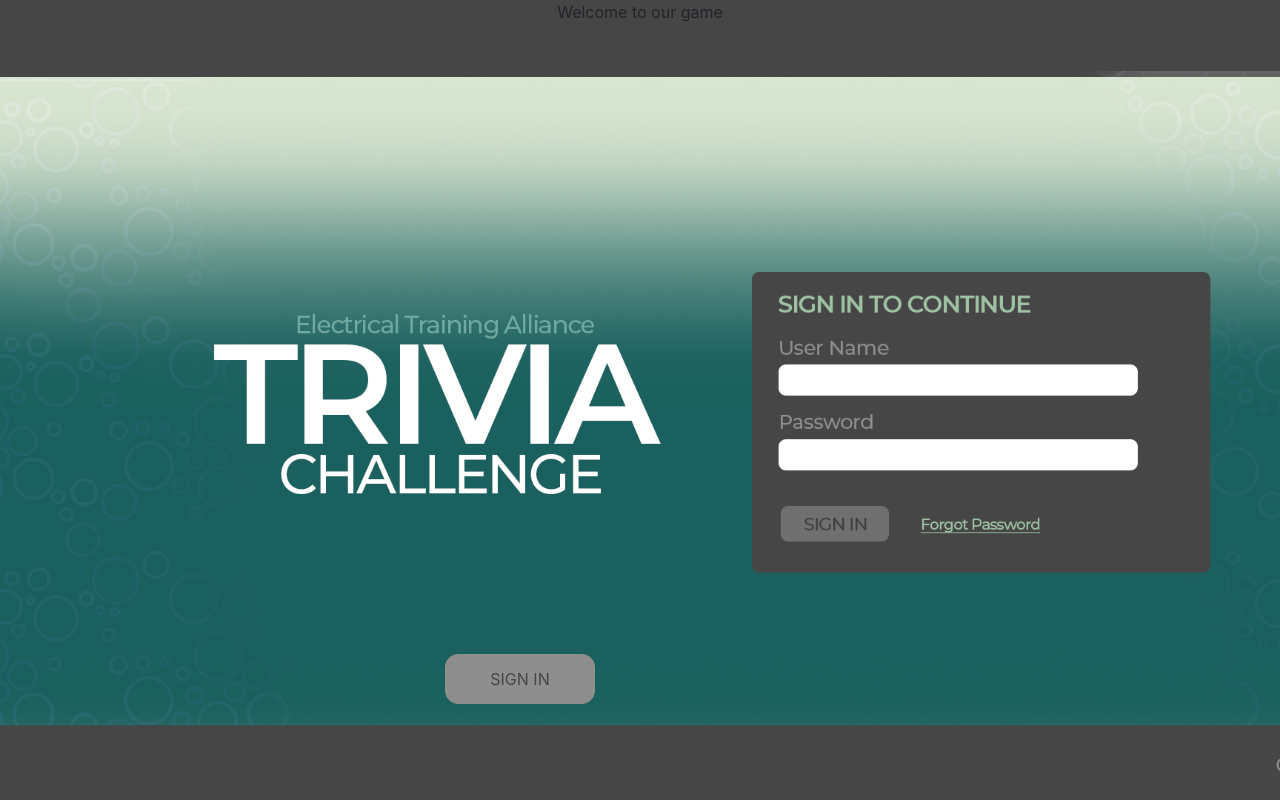
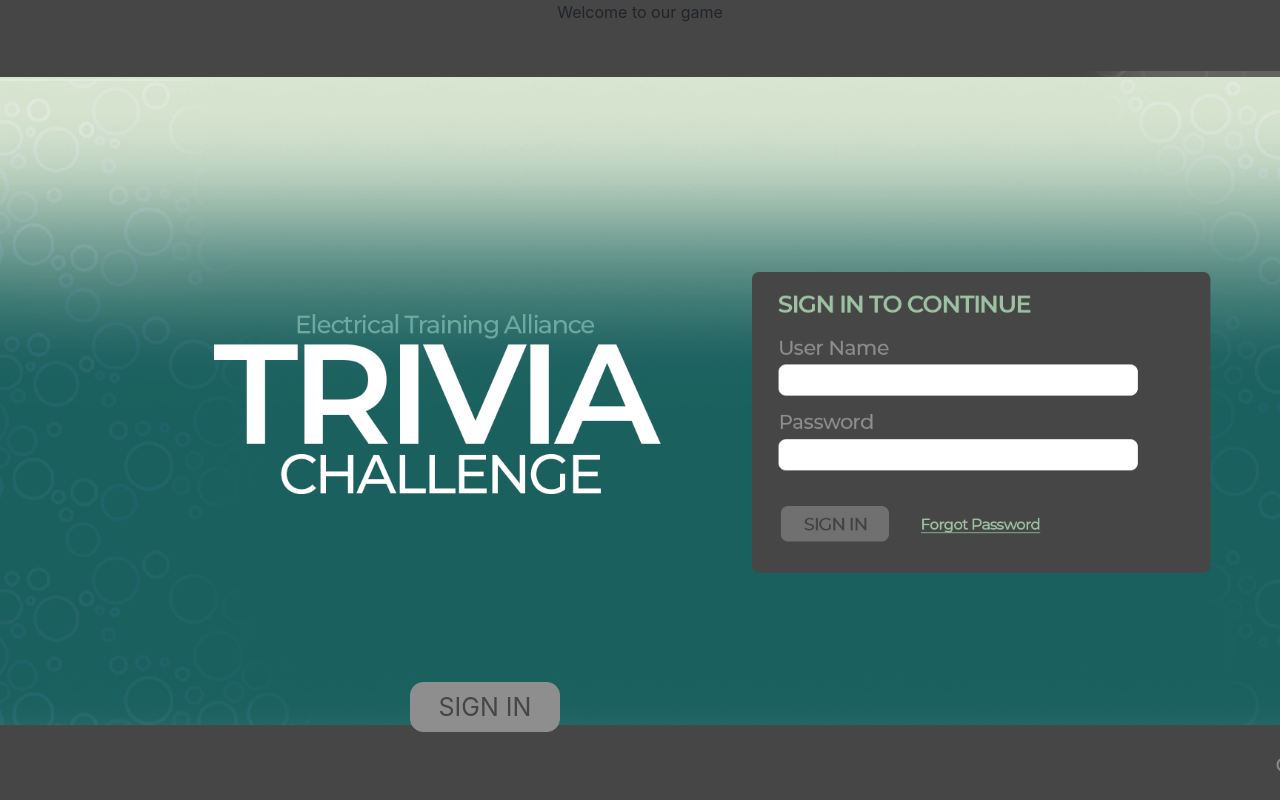
Before and after one commit to CallmeKingsley/Mosanimaniacs, a React (Create React App) app in the folder mosanimaniacs/: page / in a window 1280 px wide. Built offline with nearby package versions, Linux system fonts and the light colour scheme.

Commit message:
styled button

```diff
--- a/mosanimaniacs/src/css/Welcome.css
+++ b/mosanimaniacs/src/css/Welcome.css
@@ -14,11 +14,12 @@
     border: 1px solid #8d8e8d;
     color: #464646;
     position: absolute;
-    top:630px;
-    right: 700px;
+    top:658px;
+    right: 735px;
     width: 150px;
     height: 50px;
     border-radius: 13px;
+    font-size: 25px;
 }
 
 .btn.btn-primary:hover{
```
